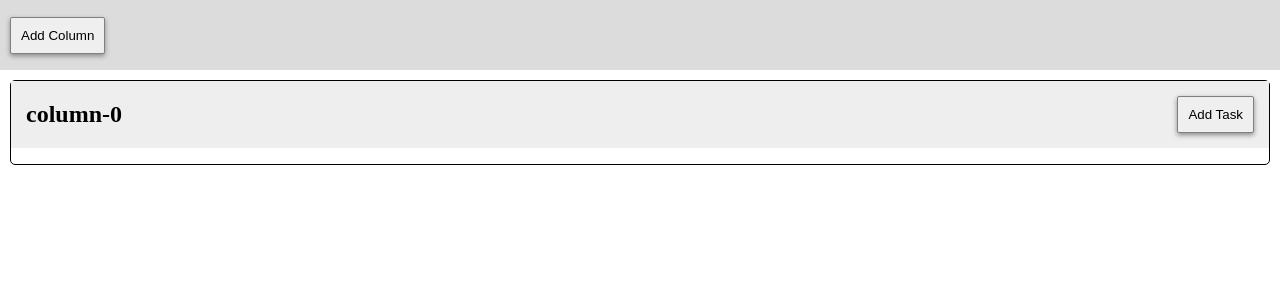
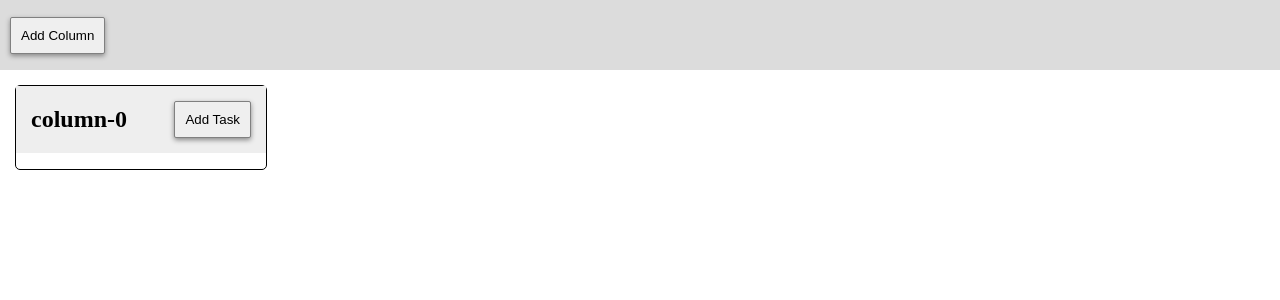
Before and after one commit to rlopmar/dragNdrop_recoilJS, a React (Create React App) app: page / in a window 1280 px wide. Both pictures are taken after a click on the button "Add Column". Shown: the top 300 px of the page. Built offline with nearby package versions, Linux system fonts and the light colour scheme.

Commit message:
Enable column drag horizontally

```diff
--- a/src/components/Column.jsx
+++ b/src/components/Column.jsx
@@ -1,5 +1,5 @@
 import styled from "styled-components";
-import { Droppable } from "react-beautiful-dnd";
+import { Droppable, Draggable } from "react-beautiful-dnd";
 import { useRecoilValue, useRecoilCallback } from "recoil";
 
 import { columnState, taskState, taskIdsState } from "../globalState";
@@ -8,9 +8,8 @@ import { Task, Button } from "../components";
 const StyledColumnContainer = styled.div`
   border: 1px solid black;
   border-radius: 5px;
-  min-height: 50px;
-  min-width: 200px;
-  margin-bottom: 10px;
+  min-width: 250px;
+  margin: 5px;
   display: flex;
   flex-direction: column;
 `;
@@ -62,14 +61,22 @@ export default function Column(props) {
   };
 
   return (
-    <StyledColumnContainer>
-      <StyledColumnHeader>
+    <Draggable draggableId={column.id} index={props.index}>
+      {(provided) => (
+        <StyledColumnContainer
+          {...provided.draggableProps}
+          ref={provided.innerRef}
+        >
+          <StyledColumnHeader {...provided.dragHandleProps}>
             <StyledColumnTitle>{column.title}</StyledColumnTitle>
             <Button onClick={onAddTask}>Add Task</Button>
           </StyledColumnHeader>
-      <Droppable droppableId={column.id}>
+          <Droppable droppableId={column.id} type="task">
             {(provided) => (
-          <StyledTaskList ref={provided.innerRef} {...provided.droppableProps}>
+              <StyledTaskList
+                ref={provided.innerRef}
+                {...provided.droppableProps}
+              >
                 {column.tasksOrder.map((taskId, index) => {
                   return <Task key={taskId} id={taskId} index={index}></Task>;
                 })}
@@ -78,5 +85,7 @@ export default function Column(props) {
             )}
           </Droppable>
         </StyledColumnContainer>
+      )}
+    </Draggable>
   );
 }
--- a/src/containers/Canvas.jsx
+++ b/src/containers/Canvas.jsx
@@ -1,5 +1,5 @@
 import styled from "styled-components";
-import { DragDropContext } from "react-beautiful-dnd";
+import { DragDropContext, Droppable } from "react-beautiful-dnd";
 import { useRecoilValue, useRecoilCallback } from "recoil";
 
 import { columnIdsState, columnState } from "../globalState";
@@ -7,12 +7,13 @@ import { Column } from "../components";
 
 const StyledContainer = styled.div`
   padding: 10px;
+  display: flex;
 `;
 
 export default function Canvas() {
   const columnIds = useRecoilValue(columnIdsState);
 
-  const updateDraggedItems = useRecoilCallback(
+  const updateDraggedTasks = useRecoilCallback(
     ({ snapshot, set }) => async (result) => {
       const { source, destination, draggableId } = result;
       const sourceColumn = await snapshot.getPromise(
@@ -55,8 +56,20 @@ export default function Canvas() {
     []
   );
 
+  const updateDraggedColumns = useRecoilCallback(
+    ({ snapshot, set }) => async (result) => {
+      const { source, destination, draggableId } = result;
+      const columnsOrder = await snapshot.getPromise(columnIdsState);
+      const newColumnsOrder = [...columnsOrder];
+      newColumnsOrder.splice(source.index, 1);
+      newColumnsOrder.splice(destination.index, 0, draggableId);
+      set(columnIdsState, newColumnsOrder);
+    },
+    []
+  );
+
   const onDragEnd = function (result) {
-    const { source, destination } = result;
+    const { source, destination, type } = result;
     if (
       !destination ||
       (source.droppableId === destination.droppableId &&
@@ -64,16 +77,27 @@ export default function Canvas() {
     ) {
       return;
     }
-    updateDraggedItems(result);
+    if (type === "column") {
+      updateDraggedColumns(result);
+      return;
+    }
+    updateDraggedTasks(result);
   };
 
   return (
-    <StyledContainer>
-      <DragDropContext onDragEnd={onDragEnd}>
-        {columnIds.map((columnId) => {
-          return <Column key={columnId} id={columnId}></Column>;
-        })}
-      </DragDropContext>
-    </StyledContainer>
+    <DragDropContext onDragEnd={onDragEnd}>
+      <Droppable droppableId="all-columns" direction="horizontal" type="column">
+        {(provided) => (
+          <StyledContainer {...provided.droppableProps} ref={provided.innerRef}>
+            {columnIds.map((columnId, index) => {
+              return (
+                <Column key={columnId} id={columnId} index={index}></Column>
+              );
+            })}
+            {provided.placeholder}
+          </StyledContainer>
+        )}
+      </Droppable>
+    </DragDropContext>
   );
 }
```
Lines whose indentation alone changed are shown as unchanged.
